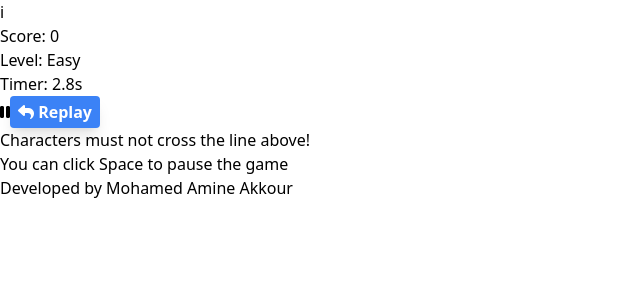
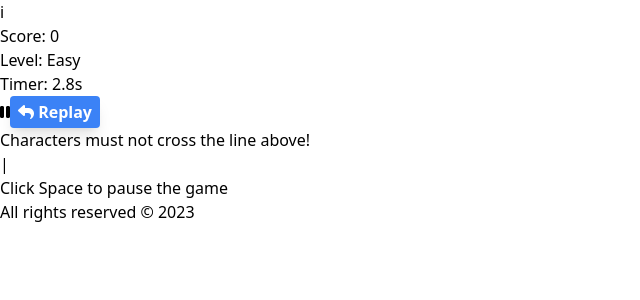
Before and after one commit to amineakkour/typingtester, a React (Vite) app: page / in a window 1280 px wide. Both pictures are taken after a click on the button "Start". Shown: the top 300 px of the page, without its empty margins (0-640 px from the left). Built offline with nearby package versions, Linux system fonts and the light colour scheme.

Commit message:
update footer

```diff
--- a/src/components/Footer.jsx
+++ b/src/components/Footer.jsx
@@ -5,9 +5,10 @@ export default function Footer() {
             <div className="text-xs text-stone-600 p-2 px-6 flex justify-between">
                 <div className="flex gap-6">
                     <p>Characters must not cross the line above!</p>
-                    <p>You can click Space to pause the game</p>
+                    <span>|</span>
+                    <p>Click Space to pause the game</p>
                 </div>
-                <div>Developed by Mohamed Amine Akkour</div>
+                <div>All rights reserved &copy; 2023</div>
             </div>
         </div>
     )
```
